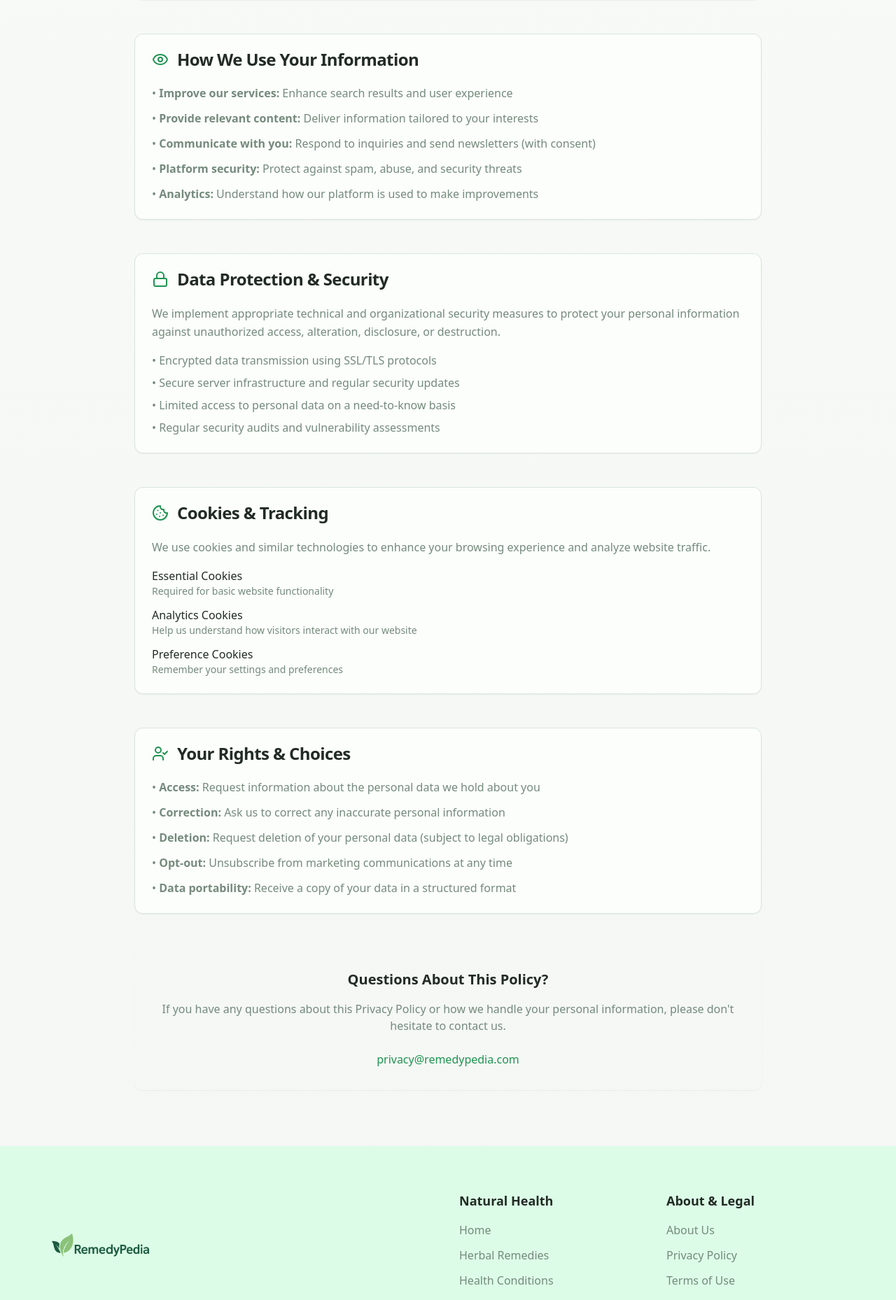
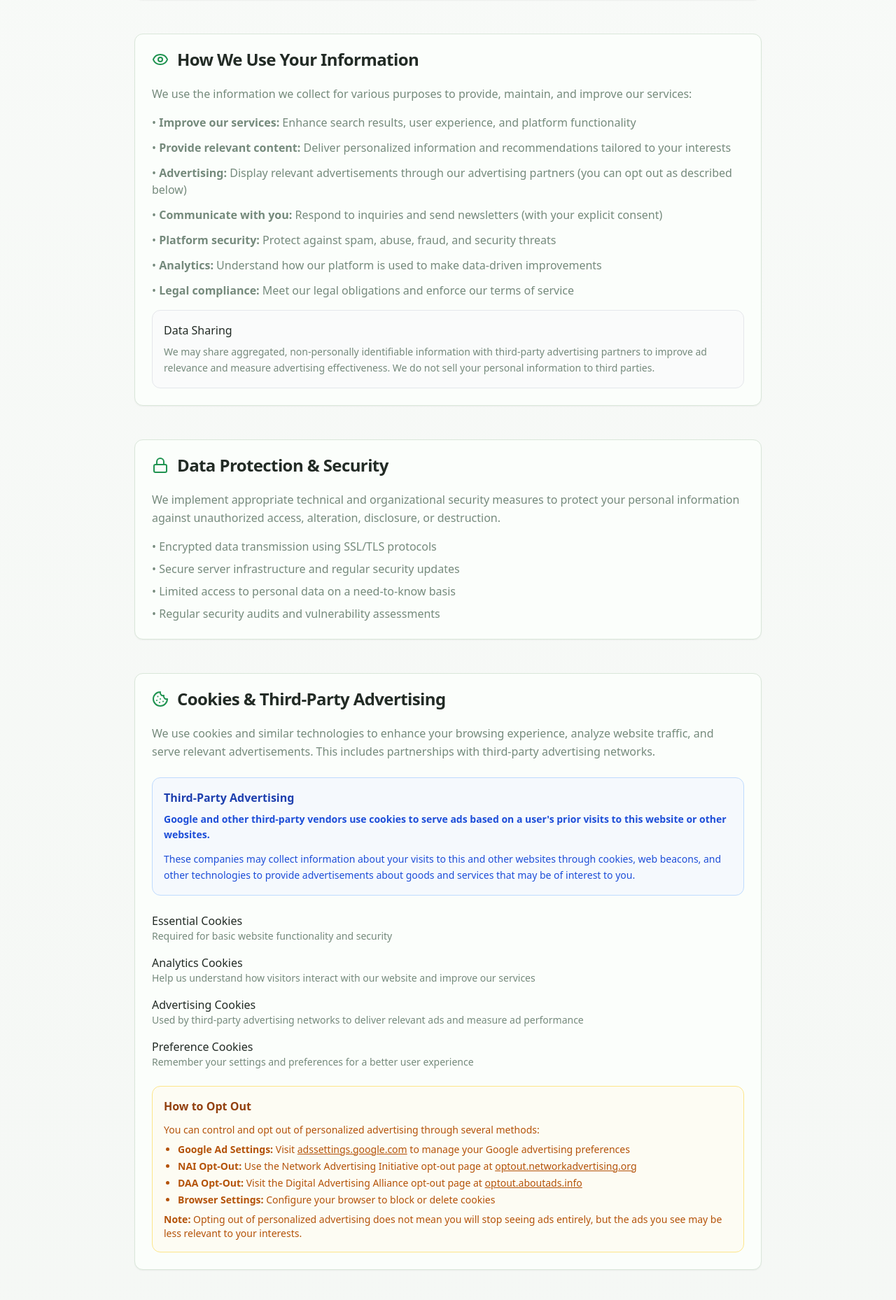
Before and after one commit to CurwinB/pedi, a React (Vite) app: page /privacy in a window 1280 px wide. Shown: the part 1232-3090 px from the top of the page at 70% size. Built offline with nearby package versions, Linux system fonts and the light colour scheme.

Commit message:
Add Privacy Policy page
Create a Privacy Policy page explaining cookie usage, third-party data collection, and user opt-out options. Include the required Google statement.

```diff
--- a/src/pages/Privacy.tsx
+++ b/src/pages/Privacy.tsx
@@ -87,14 +87,28 @@ const Privacy = () => {
                 <span>How We Use Your Information</span>
               </CardTitle>
             </CardHeader>
-            <CardContent>
+            <CardContent className="space-y-4">
+              <p className="text-muted-foreground leading-relaxed">
+                We use the information we collect for various purposes to provide, maintain, and improve our services:
+              </p>
               <ul className="space-y-3 text-muted-foreground">
-                <li>• <strong>Improve our services:</strong> Enhance search results and user experience</li>
-                <li>• <strong>Provide relevant content:</strong> Deliver information tailored to your interests</li>
-                <li>• <strong>Communicate with you:</strong> Respond to inquiries and send newsletters (with consent)</li>
-                <li>• <strong>Platform security:</strong> Protect against spam, abuse, and security threats</li>
-                <li>• <strong>Analytics:</strong> Understand how our platform is used to make improvements</li>
+                <li>• <strong>Improve our services:</strong> Enhance search results, user experience, and platform functionality</li>
+                <li>• <strong>Provide relevant content:</strong> Deliver personalized information and recommendations tailored to your interests</li>
+                <li>• <strong>Advertising:</strong> Display relevant advertisements through our advertising partners (you can opt out as described below)</li>
+                <li>• <strong>Communicate with you:</strong> Respond to inquiries and send newsletters (with your explicit consent)</li>
+                <li>• <strong>Platform security:</strong> Protect against spam, abuse, fraud, and security threats</li>
+                <li>• <strong>Analytics:</strong> Understand how our platform is used to make data-driven improvements</li>
+                <li>• <strong>Legal compliance:</strong> Meet our legal obligations and enforce our terms of service</li>
               </ul>
+
+              <div className="bg-gray-50/50 border border-gray-200 rounded-lg p-4 dark:bg-gray-950/20 dark:border-gray-800 mt-4">
+                <h4 className="font-medium text-foreground mb-2">Data Sharing</h4>
+                <p className="text-sm text-muted-foreground leading-relaxed">
+                  We may share aggregated, non-personally identifiable information with third-party advertising partners
+                  to improve ad relevance and measure advertising effectiveness. We do not sell your personal information
+                  to third parties.
+                </p>
+              </div>
             </CardContent>
           </Card>
 
@@ -120,30 +134,66 @@ const Privacy = () => {
             </CardContent>
           </Card>
 
-          {/* Cookies */}
+          {/* Cookies & Third-Party Advertising */}
           <Card className="bg-card border-border">
             <CardHeader>
               <CardTitle className="flex items-center space-x-3">
                 <Cookie className="h-6 w-6 text-primary" />
-                <span>Cookies & Tracking</span>
+                <span>Cookies & Third-Party Advertising</span>
               </CardTitle>
             </CardHeader>
-            <CardContent className="space-y-4">
+            <CardContent className="space-y-6">
               <p className="text-muted-foreground leading-relaxed">
-                We use cookies and similar technologies to enhance your browsing experience and analyze website traffic.
+                We use cookies and similar technologies to enhance your browsing experience, analyze website traffic,
+                and serve relevant advertisements. This includes partnerships with third-party advertising networks.
               </p>
-              <div className="space-y-3">
+
+              {/* Google Advertising Disclosure */}
+              <div className="bg-blue-50/50 border border-blue-200 rounded-lg p-4 dark:bg-blue-950/20 dark:border-blue-800">
+                <h4 className="font-semibold text-blue-800 dark:text-blue-200 mb-2">Third-Party Advertising</h4>
+                <p className="text-blue-700 dark:text-blue-300 text-sm leading-relaxed mb-3">
+                  <strong>Google and other third-party vendors use cookies to serve ads based on a user's prior visits to this website or other websites.</strong>
+                </p>
+                <p className="text-blue-700 dark:text-blue-300 text-sm leading-relaxed">
+                  These companies may collect information about your visits to this and other websites through cookies,
+                  web beacons, and other technologies to provide advertisements about goods and services that may be of interest to you.
+                </p>
+              </div>
+
+              <div className="space-y-4">
                 <div>
                   <h4 className="font-medium text-foreground">Essential Cookies</h4>
-                  <p className="text-sm text-muted-foreground">Required for basic website functionality</p>
+                  <p className="text-sm text-muted-foreground">Required for basic website functionality and security</p>
                 </div>
                 <div>
                   <h4 className="font-medium text-foreground">Analytics Cookies</h4>
-                  <p className="text-sm text-muted-foreground">Help us understand how visitors interact with our website</p>
+                  <p className="text-sm text-muted-foreground">Help us understand how visitors interact with our website and improve our services</p>
+                </div>
+                <div>
+                  <h4 className="font-medium text-foreground">Advertising Cookies</h4>
+                  <p className="text-sm text-muted-foreground">Used by third-party advertising networks to deliver relevant ads and measure ad performance</p>
                 </div>
                 <div>
                   <h4 className="font-medium text-foreground">Preference Cookies</h4>
-                  <p className="text-sm text-muted-foreground">Remember your settings and preferences</p>
+                  <p className="text-sm text-muted-foreground">Remember your settings and preferences for a better user experience</p>
+                </div>
+              </div>
+
+              {/* Opt-out Information */}
+              <div className="bg-amber-50/50 border border-amber-200 rounded-lg p-4 dark:bg-amber-950/20 dark:border-amber-800">
+                <h4 className="font-semibold text-amber-800 dark:text-amber-200 mb-3">How to Opt Out</h4>
+                <div className="text-amber-700 dark:text-amber-300 text-sm space-y-2">
+                  <p>You can control and opt out of personalized advertising through several methods:</p>
+                  <ul className="list-disc pl-5 space-y-1">
+                    <li><strong>Google Ad Settings:</strong> Visit <a href="https://adssettings.google.com" target="_blank" rel="noopener noreferrer" className="underline hover:no-underline">adssettings.google.com</a> to manage your Google advertising preferences</li>
+                    <li><strong>NAI Opt-Out:</strong> Use the Network Advertising Initiative opt-out page at <a href="https://optout.networkadvertising.org" target="_blank" rel="noopener noreferrer" className="underline hover:no-underline">optout.networkadvertising.org</a></li>
+                    <li><strong>DAA Opt-Out:</strong> Visit the Digital Advertising Alliance opt-out page at <a href="https://optout.aboutads.info" target="_blank" rel="noopener noreferrer" className="underline hover:no-underline">optout.aboutads.info</a></li>
+                    <li><strong>Browser Settings:</strong> Configure your browser to block or delete cookies</li>
+                  </ul>
+                  <p className="mt-3">
+                    <strong>Note:</strong> Opting out of personalized advertising does not mean you will stop seeing ads entirely,
+                    but the ads you see may be less relevant to your interests.
+                  </p>
                 </div>
               </div>
             </CardContent>
```
